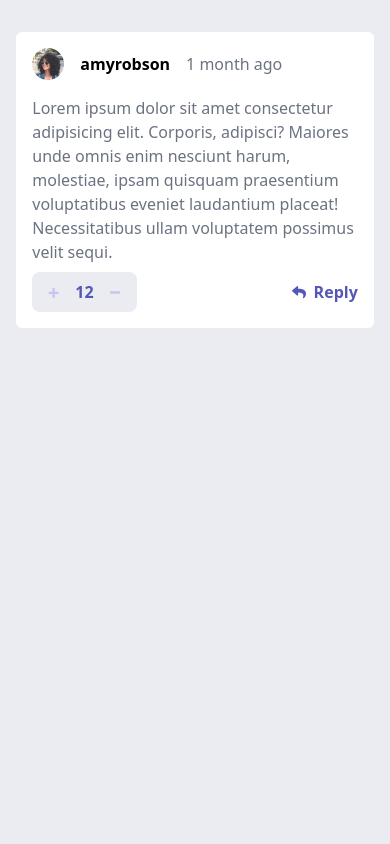
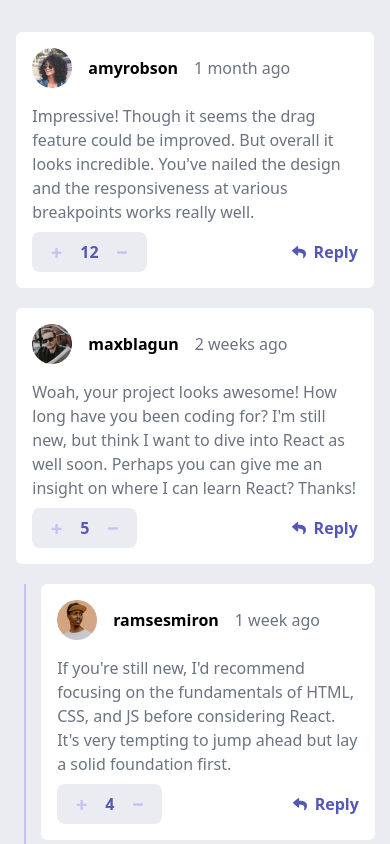
Before and after one commit to LFdeSouza/comment-section, a React (Create React App) app: page / in a window 390 px wide. Shown: the top 844 px of the page. Built offline with nearby package versions, Linux system fonts and the light colour scheme.

Commit message:
comments responsiveness and replies

```diff
--- a/src/App.js
+++ b/src/App.js
@@ -1,9 +1,25 @@
 import Comment from "./components/Comment";
+import jsonData from "./data.json";
 
 function App() {
+  if (!localStorage.getItem("commentSection")) {
+    localStorage.setItem("commentSection", JSON.stringify(jsonData));
+  }
+  const data = JSON.parse(localStorage.getItem("commentSection"));
+  const comments = data.comments;
+
   return (
-    <section className="h-screen w-screen bg-lightGray pt-8">
-      <Comment />
+    <section className="min-w-screen min-h-screen bg-lightGray pt-8">
+      {comments &&
+        comments.map((comment) => (
+          <Comment
+            content={comment.content}
+            createdAt={comment.createdAt}
+            user={comment.user}
+            score={comment.score}
+            replies={comment.replies}
+          />
+        ))}
     </section>
   );
 }
--- a/src/components/Comment.jsx
+++ b/src/components/Comment.jsx
@@ -1,7 +1,8 @@
 import React from "react";
-import picture from "../assets/images/avatars/image-amyrobson.png";
 
-const Comment = ({ user, content, date, score }) => {
+const Comment = ({ user, content, createdAt, score, replies }) => {
+  //import image;
+
   const iconPlus = (
     <svg width="11" height="11" xmlns="http://www.w3.org/2000/svg">
       <path
@@ -28,29 +29,54 @@ const Comment = ({ user, content, date, score }) => {
       />
     </svg>
   );
+
   return (
-    <div className="mx-auto w-11/12 rounded-md bg-white p-4">
-      <div className="flex items-center gap-4">
-        <img src={picture} alt="avatar" className="h-8 w-8" />
-        <h1 className="font-bold">amyrobson</h1>
-        <p className="text-gray-500">1 month ago</p>
+    <div className="mx-auto max-w-2xl">
+      <div className="mx-auto flex w-11/12 flex-col rounded-md bg-white p-4 sm:flex-row sm:items-start sm:gap-4 sm:p-6 md:w-full">
+        <div className="sm:order-2">
+          <div className="flex items-center gap-4">
+            <img
+              src={require(`../assets/images/avatars/image-${user.username}.png`)}
+              alt="avatar"
+              className="h-10 w-10"
+            />
+            <h1 className="font-bold">{user.username}</h1>
+            <p className="text-gray-500">{createdAt}</p>
+            <p className="ml-auto hidden cursor-pointer items-center gap-2 font-bold text-moderateBlue sm:flex">
+              {iconReply}Reply
+            </p>
+          </div>
+          <p className="mt-4 text-gray-500">{content}</p>
+        </div>
+
+        <div className="mt-2 flex items-center justify-between">
+          <div className="flex w-fit items-center justify-center gap-4 rounded-lg bg-lightGray py-2 px-4 sm:min-h-[7.5rem] sm:flex-col sm:p-2">
+            <i className=" flex h-4 w-4 cursor-pointer items-center justify-center">
+              {iconPlus}
+            </i>
+            <p className=" font-bold text-moderateBlue">{score}</p>
+            <i className="flex h-4 w-4 cursor-pointer items-center justify-center">
+              {iconMinus}
+            </i>
+          </div>
+          <p className="flex cursor-pointer items-center gap-2 font-bold text-moderateBlue sm:hidden">
+            {iconReply}Reply
+          </p>
+        </div>
       </div>
-      <p className="mt-4 text-gray-500">
-        Lorem ipsum dolor sit amet consectetur adipisicing elit. Corporis,
-        adipisci? Maiores unde omnis enim nesciunt harum, molestiae, ipsam
-        quisquam praesentium voluptatibus eveniet laudantium placeat!
-        Necessitatibus ullam voluptatem possimus velit sequi.
-      </p>
 
-      <div className="mt-2 flex  items-center justify-between">
-        <div className="flex w-fit items-center justify-center gap-4 rounded-lg bg-lightGray py-2 px-4">
-          <i className="cursor-pointer">{iconPlus}</i>
-          <p className=" font-bold text-moderateBlue">12</p>
-          <i className="cursor-pointer">{iconMinus}</i>
-        </div>
-        <p className="flex cursor-pointer items-center gap-2 font-bold text-moderateBlue">
-          {iconReply}Reply
-        </p>
+      <div className="mt-5 ml-6 border-l-2 border-lightGrayishBlue sm:ml-10 sm:pl-10">
+        {replies &&
+          replies.map((reply, index) => (
+            <Comment
+              user={reply.user}
+              content={reply.content}
+              createdAt={reply.createdAt}
+              score={reply.score}
+              replies={[]}
+              key={index}
+            />
+          ))}
       </div>
     </div>
   );
--- a/src/data.json
+++ b/src/data.json
@@ -1,8 +1,8 @@
 {
   "currentUser": {
     "image": {
-      "png": "./images/avatars/image-juliusomo.png",
-      "webp": "./images/avatars/image-juliusomo.webp"
+      "png": "../assets/images/avatars/image-juliusomo.png",
+      "webp": "./assets/images/avatars/image-juliusomo.webp"
     },
     "username": "juliusomo"
   },
@@ -14,8 +14,8 @@
       "score": 12,
       "user": {
         "image": {
-          "png": "./images/avatars/image-amyrobson.png",
-          "webp": "./images/avatars/image-amyrobson.webp"
+          "png": "../assets/images/avatars/image-amyrobson.png",
+          "webp": "./assets/images/avatars/image-amyrobson.webp"
         },
         "username": "amyrobson"
       },
@@ -28,8 +28,8 @@
       "score": 5,
       "user": {
         "image": {
-          "png": "./images/avatars/image-maxblagun.png",
-          "webp": "./images/avatars/image-maxblagun.webp"
+          "png": "../assets/images/avatars/image-maxblagun.png",
+          "webp": "./assets/images/avatars/image-maxblagun.webp"
         },
         "username": "maxblagun"
       },
@@ -42,8 +42,8 @@
           "replyingTo": "maxblagun",
           "user": {
             "image": {
-              "png": "./images/avatars/image-ramsesmiron.png",
-              "webp": "./images/avatars/image-ramsesmiron.webp"
+              "png": "../assets/images/avatars/image-ramsesmiron.png",
+              "webp": "./assets/images/avatars/image-ramsesmiron.webp"
             },
             "username": "ramsesmiron"
           }
@@ -56,8 +56,8 @@
           "replyingTo": "ramsesmiron",
           "user": {
             "image": {
-              "png": "./images/avatars/image-juliusomo.png",
-              "webp": "./images/avatars/image-juliusomo.webp"
+              "png": "../assets/images/avatars/image-juliusomo.png",
+              "webp": "./assets/images/avatars/image-juliusomo.webp"
             },
             "username": "juliusomo"
           }
```
